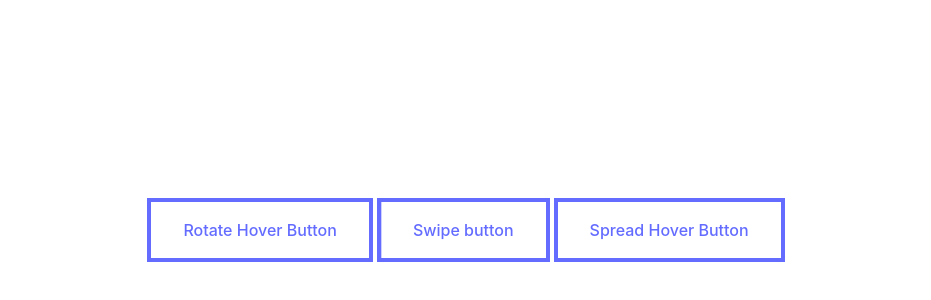
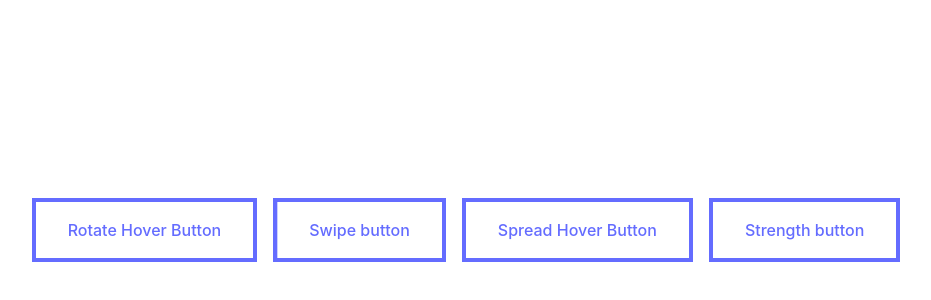
Before and after one commit to andy5566w/vue3-advenced-css, a Vue app: page / in a window 1280 px wide. Shown: the part 170-470 px from the top of the page, without its empty margins (174-1105 px from the left). Built offline with nearby package versions, Linux system fonts and the light colour scheme.

Commit message:
add strength button

```diff
--- a/src/components/DIsplayButton.vue
+++ b/src/components/DIsplayButton.vue
@@ -1,8 +1,9 @@
 <template>
-  <div class="flex items-center justift-center gap-1">
+  <div class="flex items-center justift-center gap-4">
     <RotateHoverButton />
     <SwipeButton />
     <SpreadHoverButton />
+    <StrenthButton />
   </div>
 </template>
 
@@ -10,6 +11,7 @@
 import RotateHoverButton from './buttons/RotateHoverButtons.vue'
 import SwipeButton from './buttons/SwipeButton.vue'
 import SpreadHoverButton from './buttons/SpreadHoverButton.vue'
+import StrenthButton from './buttons/StrengthButton.vue'
 </script>
 
 <style lang="scss" scoped></style>
--- /dev/null
+++ b/src/components/buttons/StrengthButton.vue
@@ -0,0 +1,15 @@
+<template>
+  <a
+    class="px-8 py-4 border-4 hover:border-8 font-medium hover:font-black border-current relative"
+    href="#"
+    >Strength button</a
+  >
+</template>
+
+<script setup></script>
+
+<style lang="scss" scoped>
+a {
+  transition: 0.5s;
+}
+</style>
```
